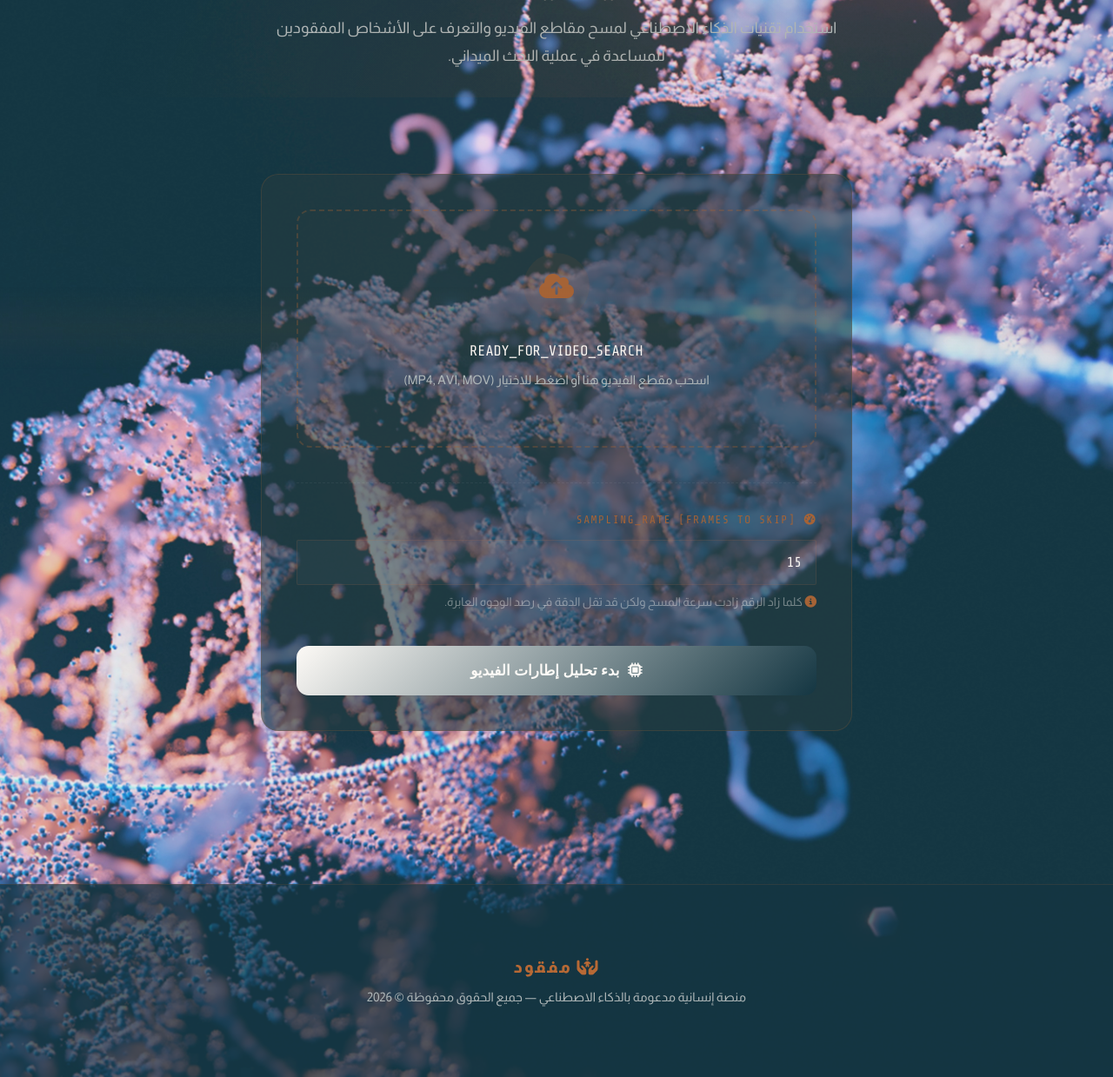
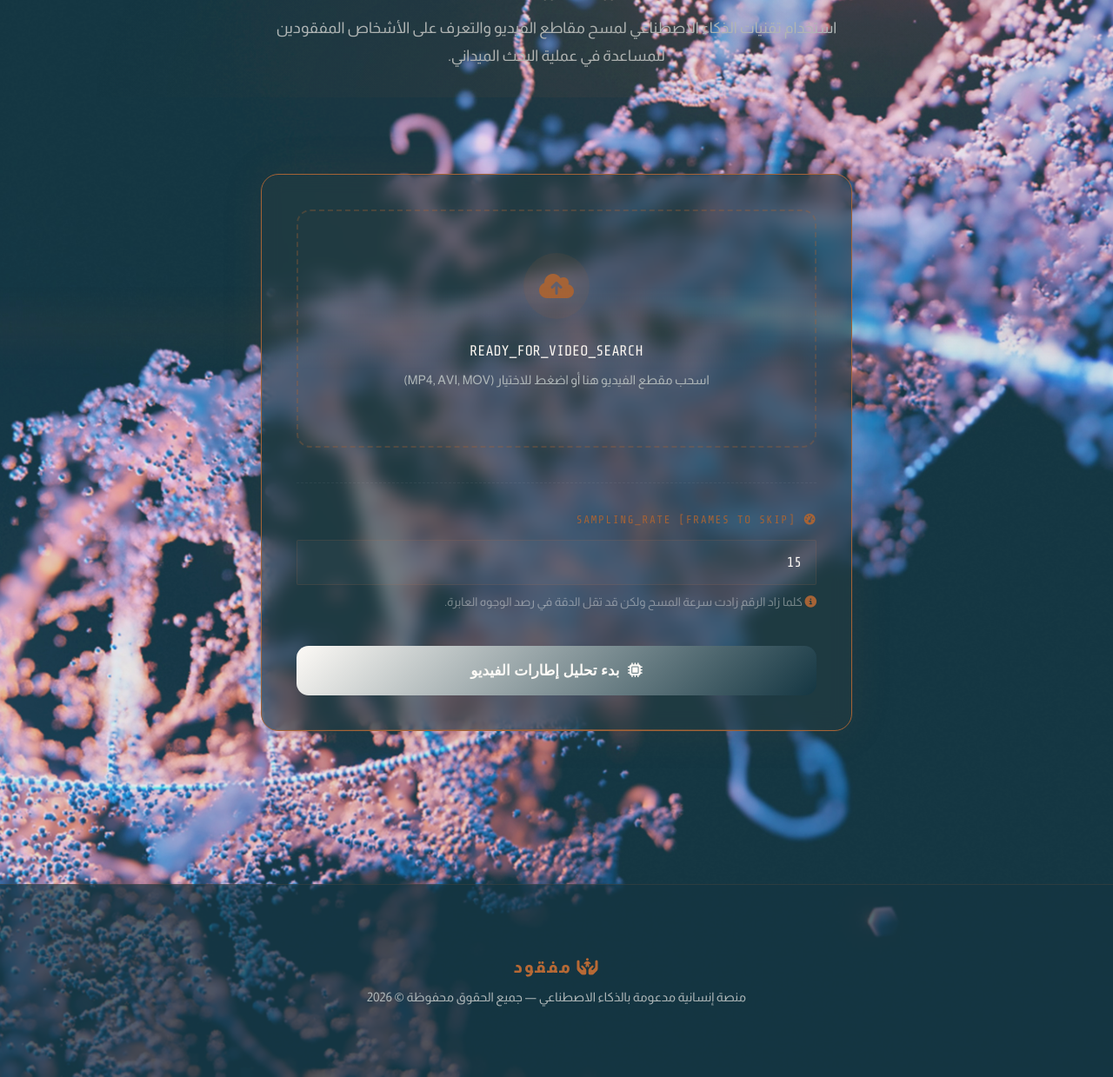
Before and after one commit to blackeagle686/mafqood-ai, a Django app: page /video-search/ in a window 1280 px wide. Shown: the part 315-1554 px from the top of the page at 87% size. Run offline with Django 5.2, Linux system fonts and the light colour scheme; parts of the project's set-up code (start-up, migrations or seed data) failed here and were passed over.

Commit message:
Updated video_search.html with styling changes

```diff
--- a/ai_system/app/templates/video_search.html
+++ b/ai_system/app/templates/video_search.html
@@ -41,19 +41,22 @@
             max-width: 680px;
             margin: 2.5rem auto 4rem;
             background: var(--card-bg);
-            border: 1px solid rgba(var(--secondary-rgb), 0.2);
+            border: 1px solid var(--secondary);
             border-radius: 20px;
             padding: 2.5rem;
-            /* backdrop-filter: blur(100px); */
+            backdrop-filter: blur(10px);
+            -webkit-backdrop-filter: blur(10px);
+            box-shadow: 0 0 50px rgba(var(--secondary-rgb), 0.1);
             position: relative;
+            overflow: hidden;
         }
         .form-card::after {
             content: '';
             position: absolute;
-            bottom: 0; left: 10%; right: 10%;
+            bottom: 0; left: 0; right: 0;
             height: 1px;
-            /* background: linear-gradient(90deg, transparent, var(--secondary), transparent); */
-            /* opacity: ; */
+            background: linear-gradient(90deg, transparent, var(--secondary), transparent);
+            opacity: 0.8;
         }
 
         .upload-box {
```
